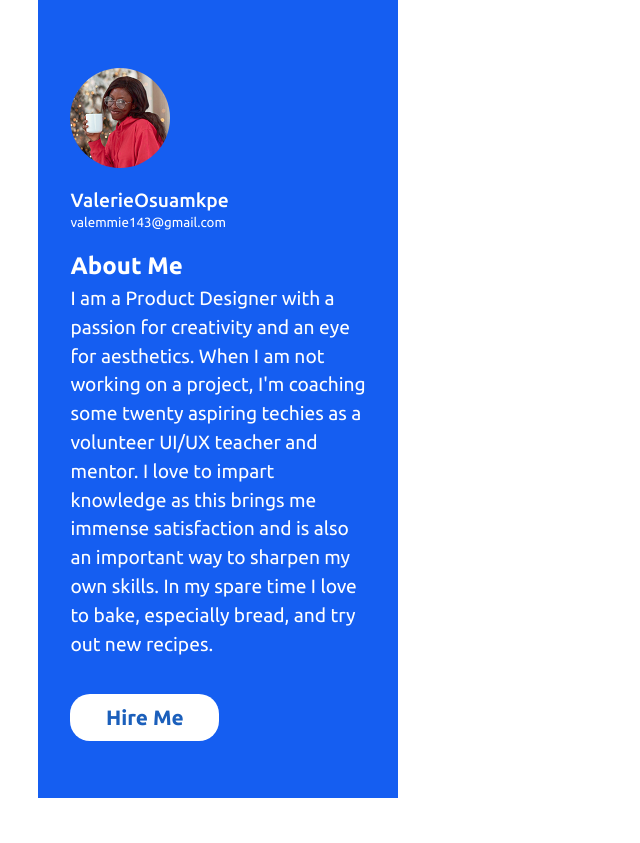
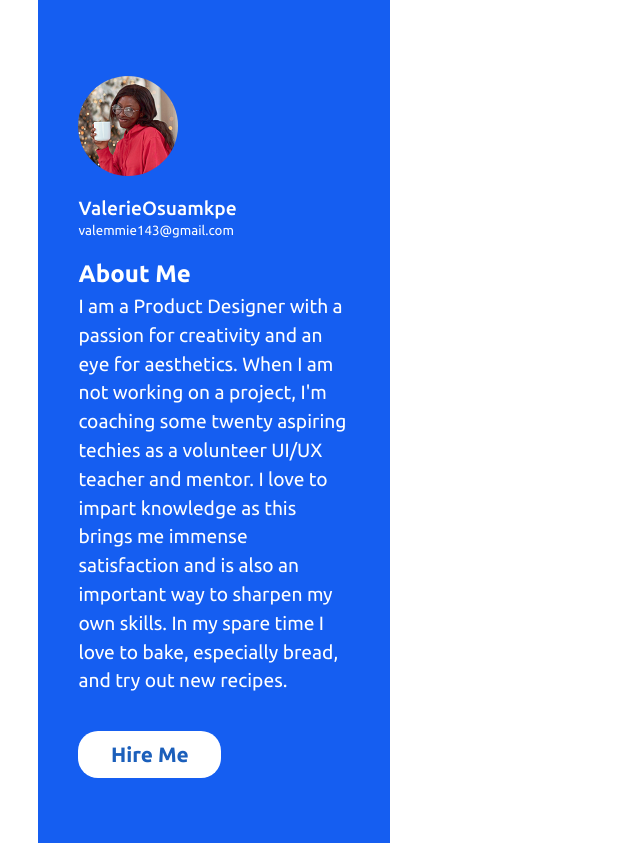
Before and after one commit to ValerieOsuamkpe/CODE-JOURNEY, a plain HTML site: page index.html in a window 1280 px wide. Shown: the whole page, without its empty margins (0-640 px from the left). Before the commit the page ends 800 px from the top, so only its background shows below. Drawn offline with Linux system fonts and the light colour scheme.

```diff
--- a/style.css
+++ b/style.css
@@ -8,15 +8,14 @@
 
 body {
     font-family: 'Ubuntu', sans-serif;
-
-    color: white;
     padding-left: 3%;
 }
 
 .wrapper {
-            width: 29%;
+            width: 28.3%;
             background-color: #155EF1;
-            padding: 2rem;
+            color: white;
+            padding: 2.5rem;
 }
 
 .wrapper h5 {
```
